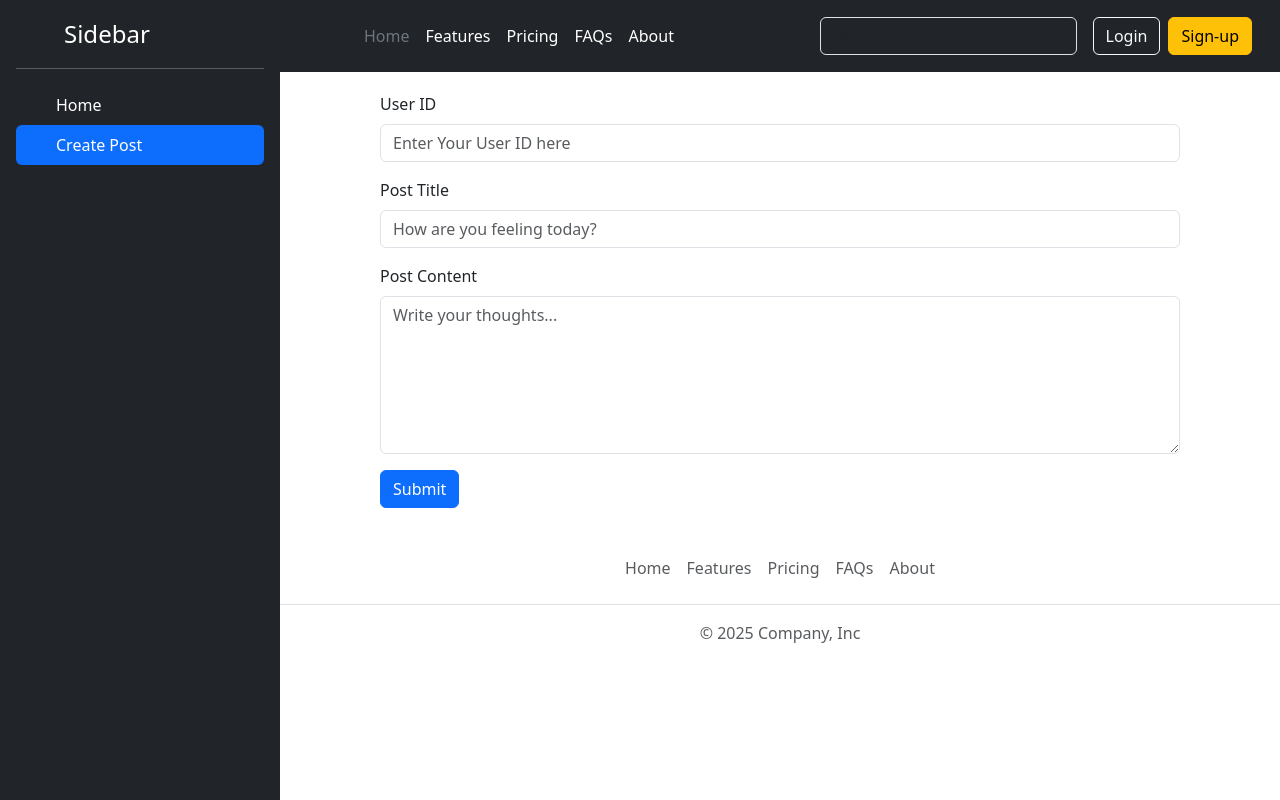
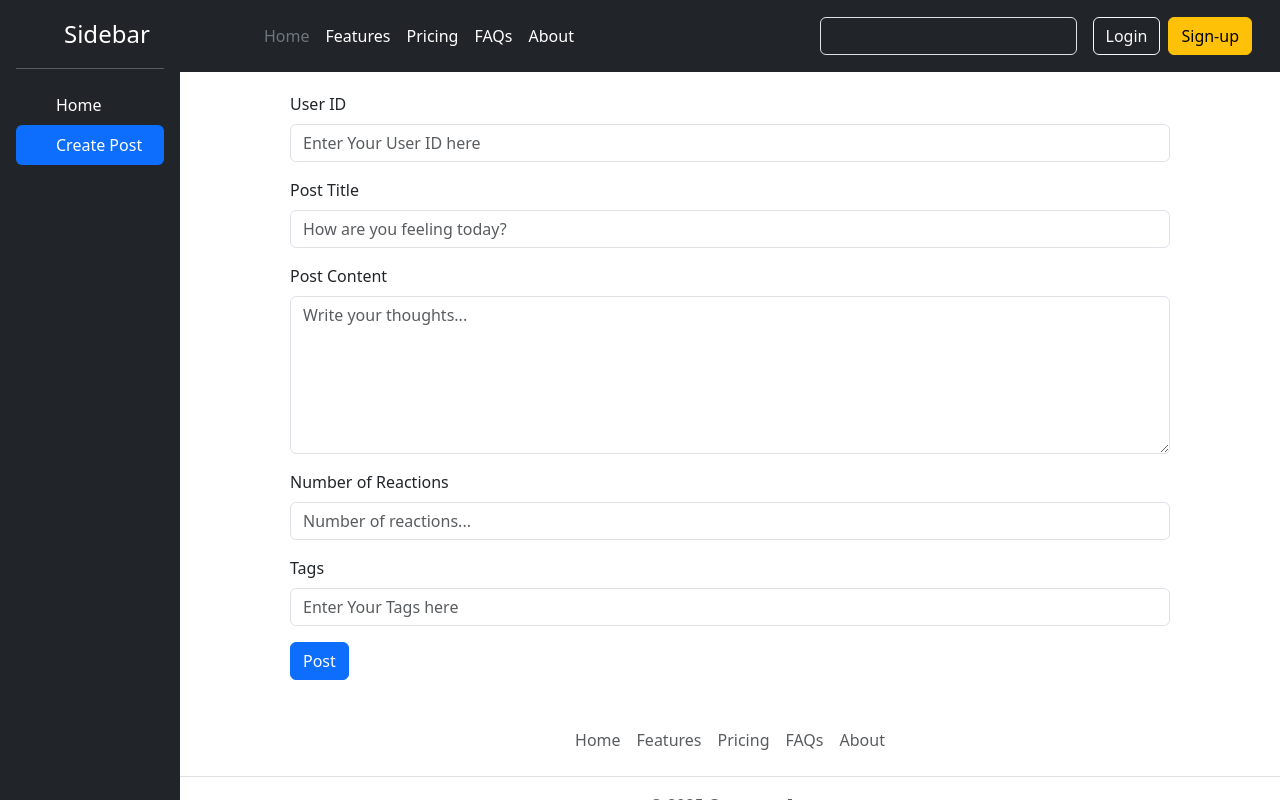
Before and after one commit to RehanDilawar/react-course, a React (Vite) app in the folder Projects/7-social-media/: page / in a window 1280 px wide. Both pictures are taken after a click on the link "Create Post". Shown: the top 800 px of the page. Built offline with nearby package versions, Linux system fonts and the light colour scheme.

Commit message:
feat:Create Post Feature fully functional implement post management store, creation form, and navigation sidebar components

```diff
--- a/Projects/7-social-media/src/components/CreatePost.jsx
+++ b/Projects/7-social-media/src/components/CreatePost.jsx
@@ -1,8 +1,30 @@
-import React from "react";
+import React, { useContext, useRef } from "react";
+import { PostList } from "../store/post-list-store";
 
 const CreatePost = () => {
+  const { addPost } = useContext(PostList);
+  const userIdRef = useRef();
+  const titleRef = useRef();
+  const bodyRef = useRef();
+  const reactionsRef = useRef();
+  const tagsRef = useRef();
+  const handleSubmit = (event) => {
+    event.preventDefault();
+    const userId = userIdRef.current.value;
+    const title = titleRef.current.value;
+    const body = bodyRef.current.value;
+    const reactions = reactionsRef.current.value;
+    const tags = tagsRef.current.value.split(" ");
+    userIdRef.current.value = "";
+    titleRef.current.value = "";
+    bodyRef.current.value = "";
+    reactionsRef.current.value = "";
+    tagsRef.current.value = "";
+    addPost(userId, title, body, reactions, tags);
+  };
+
   return (
-    <form className="create-post">
+    <form className="create-post" onSubmit={handleSubmit}>
       <div className="mb-3">
         <label htmlFor="userId" className="form-label">
           User ID
@@ -12,6 +34,7 @@ const CreatePost = () => {
           className="form-control"
           id="userId"
           placeholder="Enter Your User ID here"
+          ref={userIdRef}
         />
       </div>
       <div className="mb-3">
@@ -23,6 +46,7 @@ const CreatePost = () => {
           className="form-control"
           id="title"
           placeholder="How are you feeling today?"
+          ref={titleRef}
         />
       </div>
       <div className="mb-3">
@@ -34,10 +58,35 @@ const CreatePost = () => {
           className="form-control"
           id="body"
           placeholder="Write your thoughts..."
+          ref={bodyRef}
+        />
+      </div>
+      <div className="mb-3">
+        <label htmlFor="reactions" className="form-label">
+          Number of Reactions
+        </label>
+        <input
+          type="number"
+          className="form-control"
+          id="reactions"
+          placeholder="Number of reactions..."
+          ref={reactionsRef}
+        />
+      </div>
+      <div className="mb-3">
+        <label htmlFor="tags" className="form-label">
+          Tags
+        </label>
+        <input
+          type="text"
+          className="form-control"
+          id="tags"
+          placeholder="Enter Your Tags here"
+          ref={tagsRef}
         />
       </div>
       <button type="submit" className="btn btn-primary">
-        Submit
+        Post
       </button>
     </form>
   );
--- a/Projects/7-social-media/src/components/Sidebar.jsx
+++ b/Projects/7-social-media/src/components/Sidebar.jsx
@@ -4,7 +4,7 @@ const Sidebar = ({ selectedTab, setSelectedTab }) => {
   return (
     <div
       className="d-flex flex-column flex-shrink-0 p-3 text-bg-dark sidebar"
-      style={{ width: "280px", height: "1200px" }}
+      style={{ width: "180px", height: "1200px" }}
     >
       {" "}
       <a
--- a/Projects/7-social-media/src/store/post-list-store.jsx
+++ b/Projects/7-social-media/src/store/post-list-store.jsx
@@ -11,6 +11,8 @@ const postListReducer = (currentPostList, action) => {
     newPostList = currentPostList.filter(
       (post) => post.id !== action.payload.postID,
     );
+  } else if (action.type === "ADD_POST") {
+    newPostList = [action.payload, ...currentPostList];
   }
   return newPostList;
 };
@@ -20,7 +22,19 @@ const PostListProvider = ({ children }) => {
     postListReducer,
     DEFAULT_POST_LIST,
   );
-  const addPost = () => {};
+  const addPost = (userId, title, body, reactions, tags) => {
+    dispatchPostList({
+      type: "ADD_POST",
+      payload: {
+        id: Date.now(),
+        userId: userId,
+        title: title,
+        body: body,
+        reactions: reactions,
+        tags: tags,
+      },
+    });
+  };
   const deletePost = (postID) => {
     dispatchPostList({
       type: "DELETE_POST",
```
